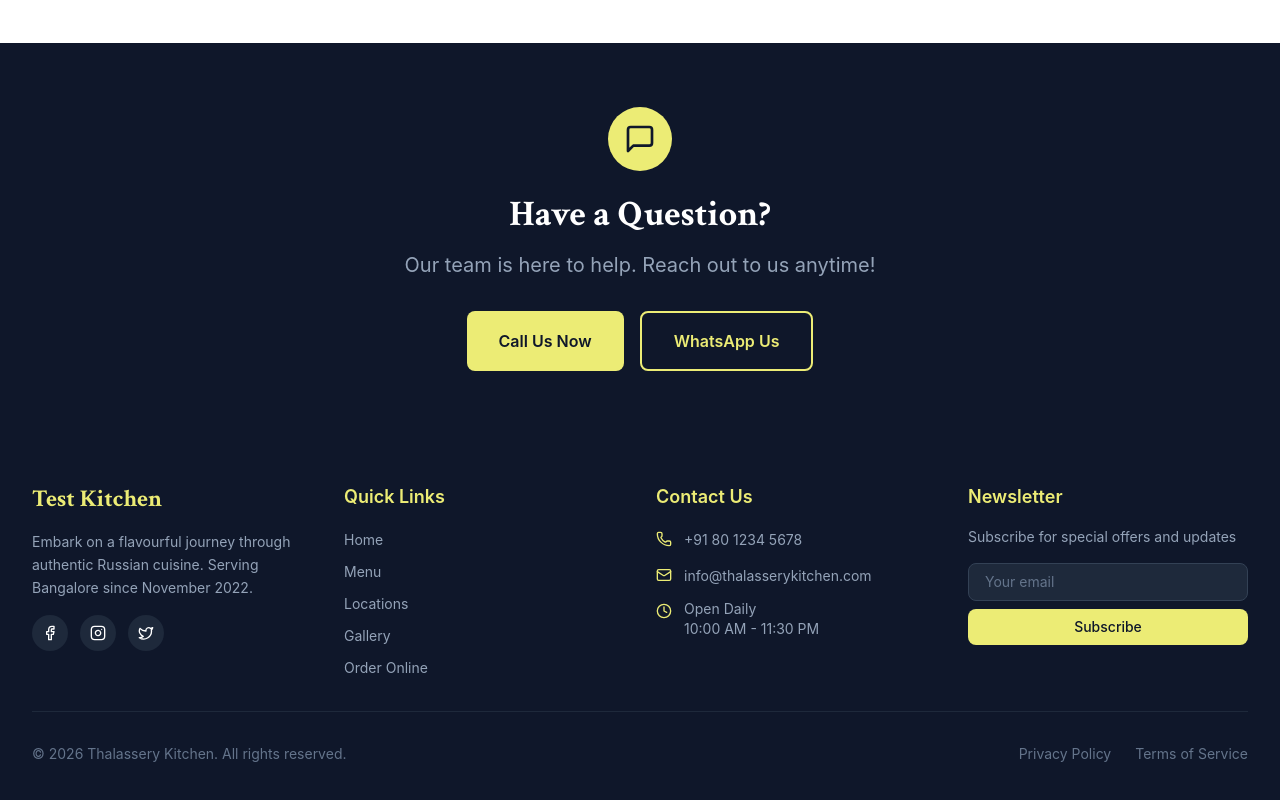
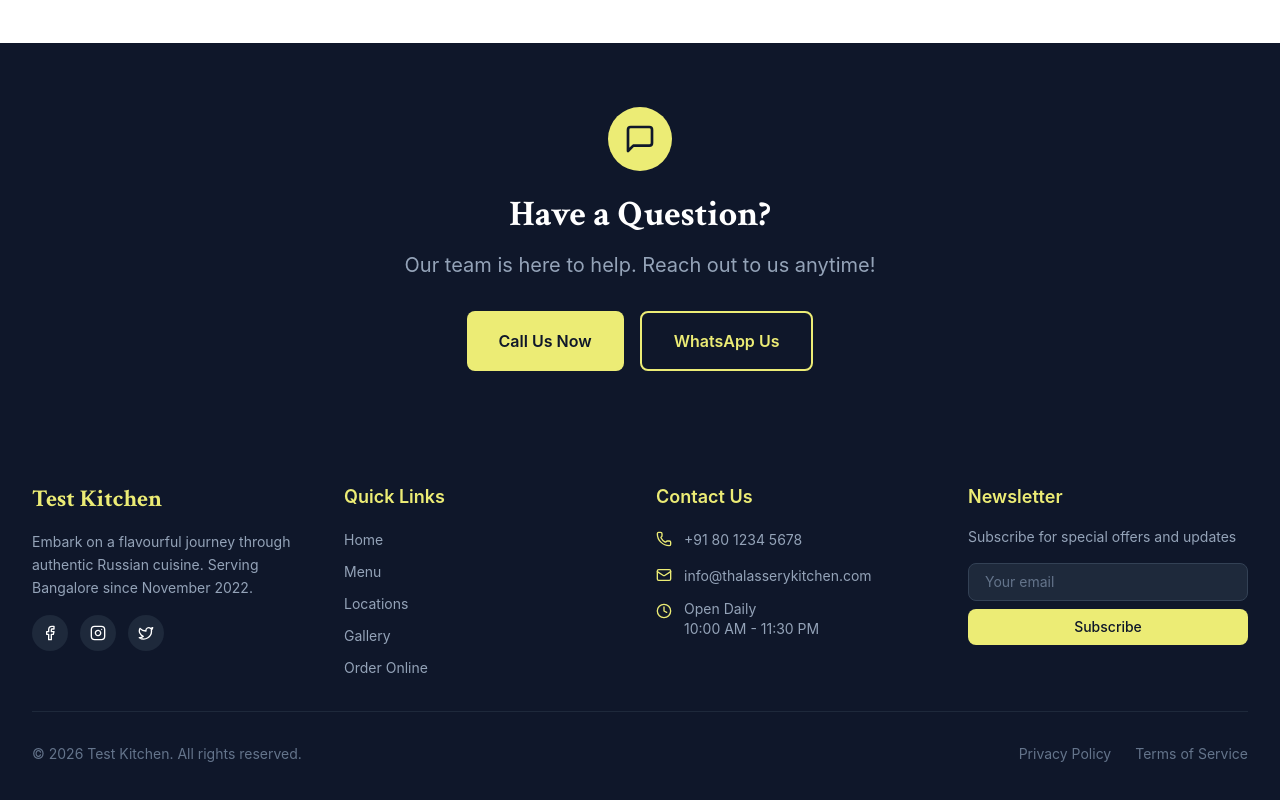
Before and after one commit to shyju2020-1983/Emegent_Test_poj, a React (Create React App) app in the folder frontend/: page /contact in a window 1280 px wide. Shown: the part 2621-3421 px from the top of the page. Built offline with nearby package versions, Linux system fonts and the light colour scheme.

Commit message:
auto-commit for 2a04040a-1fe1-43c7-9f17-f48466b3c746

```diff
--- a/frontend/src/components/Footer.jsx
+++ b/frontend/src/components/Footer.jsx
@@ -133,7 +133,7 @@ const Footer = () => {
         <div className="pt-8 border-t border-[#1e293b]">
           <div className="flex flex-col md:flex-row justify-between items-center space-y-4 md:space-y-0">
             <p className="text-[#64748b] text-sm">
-              © {currentYear} Thalassery Kitchen. All rights reserved.
+              © {currentYear} Test Kitchen. All rights reserved.
             </p>
             <div className="flex space-x-6">
               <Link to="/privacy" className="text-[#64748b] hover:text-[#ECEC75] text-sm transition-colors">
```
